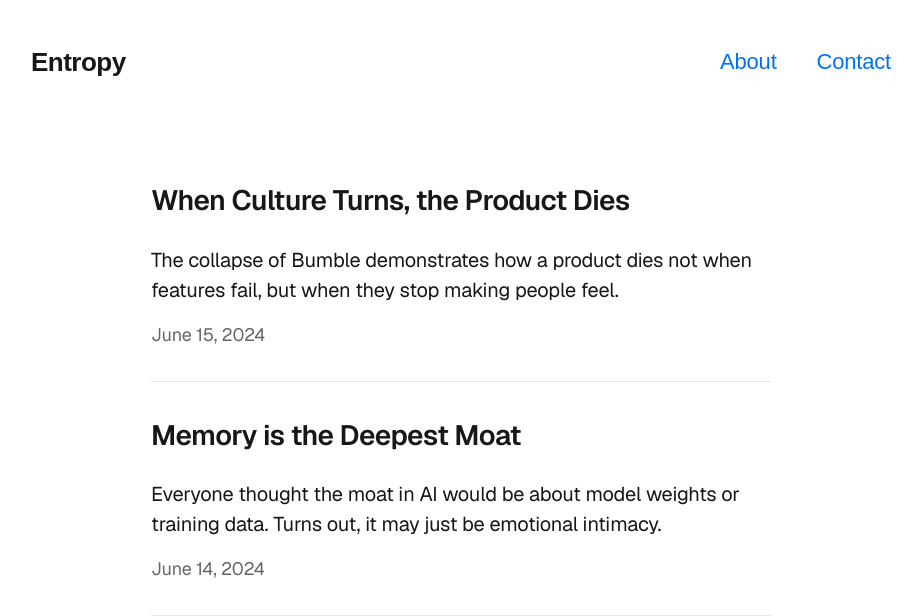
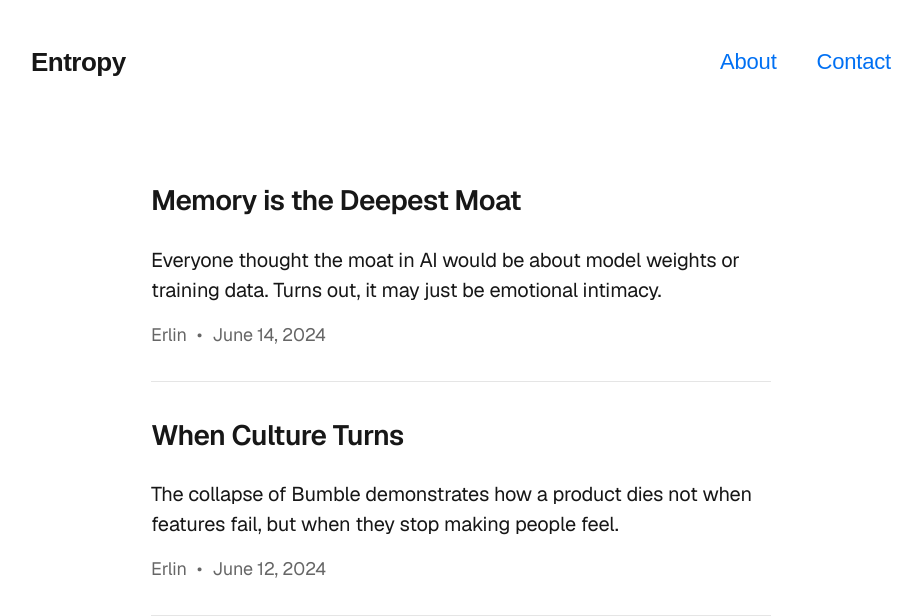
Before and after one commit to fightingentropy/entropy, a Next.js app: page / in a window 1280 px wide. Shown: the top 616 px of the page, without its empty margins (179-1101 px from the left). Built offline with nearby package versions, Linux system fonts and the light colour scheme.

Commit message:
Add author metadata to posts and update Home component to display author names

```diff
--- a/src/app/page.tsx
+++ b/src/app/page.tsx
@@ -19,6 +19,7 @@ export default async function Home() {
         title: data.title,
         excerpt: data.excerpt,
         date: data.date,
+        author: data.author || 'Erlin', // Default to Erlin if not specified
         slug: filename.replace(/\.md$/, ''),
       };
     })
@@ -62,6 +63,8 @@ export default async function Home() {
               fontSize: '0.9rem',
               color: 'var(--foreground-secondary)',
             }}>
+              <span>{post.author}</span>
+              <span style={{ margin: '0 0.5rem' }}>•</span>
               <span>{formatDate(post.date)}</span>
             </div>
           </article>
--- a/src/app/posts/[slug]/page.tsx
+++ b/src/app/posts/[slug]/page.tsx
@@ -35,6 +35,7 @@ async function getPostData(slug: string) {
     return {
       title: data.title,
       date: data.date,
+      author: data.author || 'Erlin', // Default to Erlin if not specified
       content: contentHtml
     };
   } catch (error) {
@@ -95,6 +96,8 @@ export default async function Page({ params }: { params: { slug: string } }) {
             borderBottom: '1px solid var(--foreground-alpha)',
             paddingBottom: '1.5rem',
           }}>
+            <span>{post.author}</span>
+            <span style={{ margin: '0 0.5rem' }}>•</span>
             <time dateTime={post.date}>
               {formatDate(post.date)}
             </time>
--- a/src/app/posts/memory-is-the-deepest-moat.md
+++ b/src/app/posts/memory-is-the-deepest-moat.md
@@ -2,6 +2,7 @@
 title: "Memory is the Deepest Moat"
 excerpt: "Everyone thought the moat in AI would be about model weights or training data. Turns out, it may just be emotional intimacy."
 date: "2024-06-14"
+author: "Erlin"
 ---
 
 # Memory is the Deepest Moat
--- a/src/app/posts/when-culture-turns.md
+++ b/src/app/posts/when-culture-turns.md
@@ -1,7 +1,8 @@
 ---
-title: "When Culture Turns, the Product Dies"
+title: "When Culture Turns"
+date: "2024-06-12"
+author: "Erlin"
 excerpt: "The collapse of Bumble demonstrates how a product dies not when features fail, but when they stop making people feel."
-date: "2024-06-15"
 ---
 
 # When Culture Turns, the Product Dies
```
Also changed, not shown: 1 other file (tests, documents, lock files or other folders).
